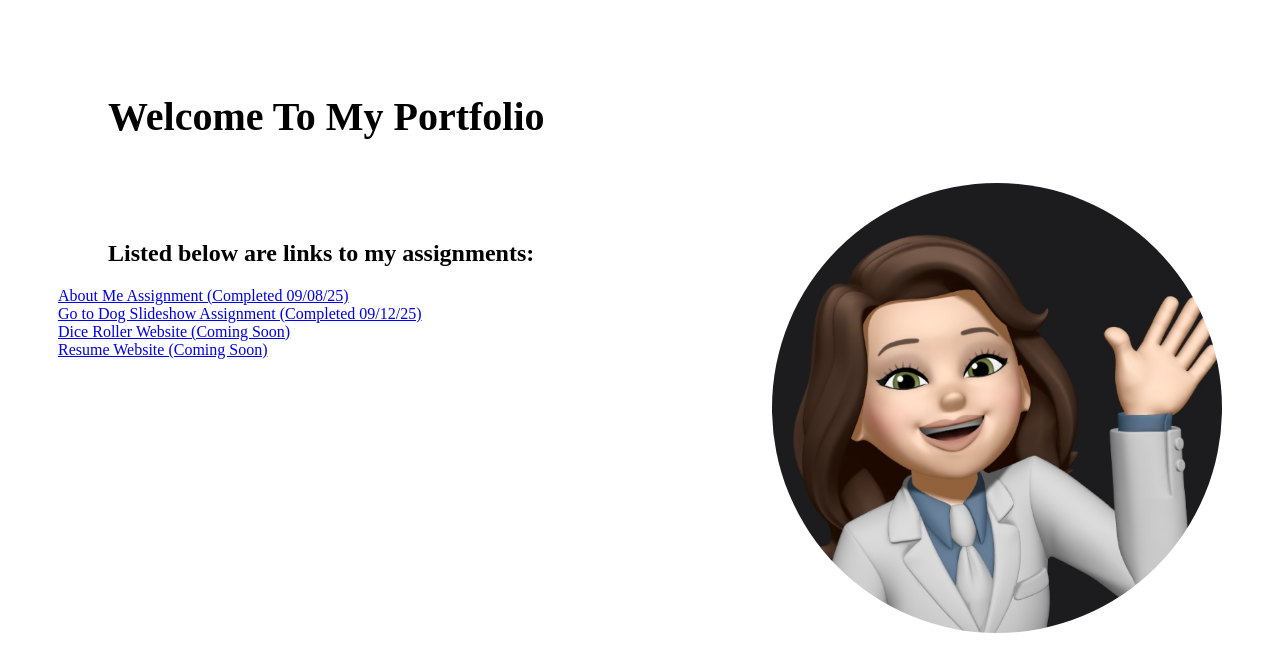
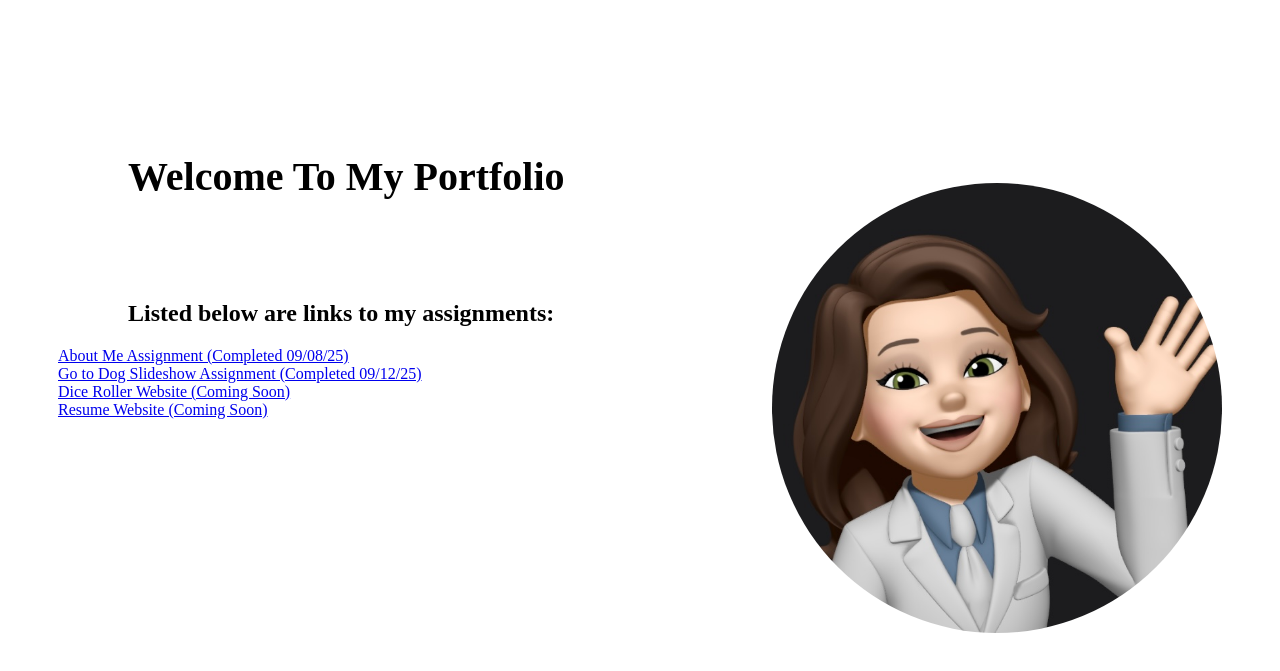
Before and after one commit to faizak2521/Assignment-Portfolio, a plain HTML site: page index.HTML in a window 1280 px wide. Shown: the part 95-766 px from the top of the page. Drawn offline with Linux system fonts and the light colour scheme.

Commit message:
contents

```diff
--- a/index.CSS
+++ b/index.CSS
@@ -1,17 +1,17 @@
 .main-title {
     font-size: 40px;
-    margin-top: 90px;
-    margin-left: 50px;
+    margin-top: 150px;
+    margin-left: 70px;
 }
 
 .subtitle-links {
     margin-top: 100px;
-    margin-left: 50px;
+    margin-left: 70px;
 }
 
 .assignment-list {
     margin-top: 105px;
-    margin-left: 50px;
+    margin-left: 80px;
 }
 .space {
     display: flex;
```
